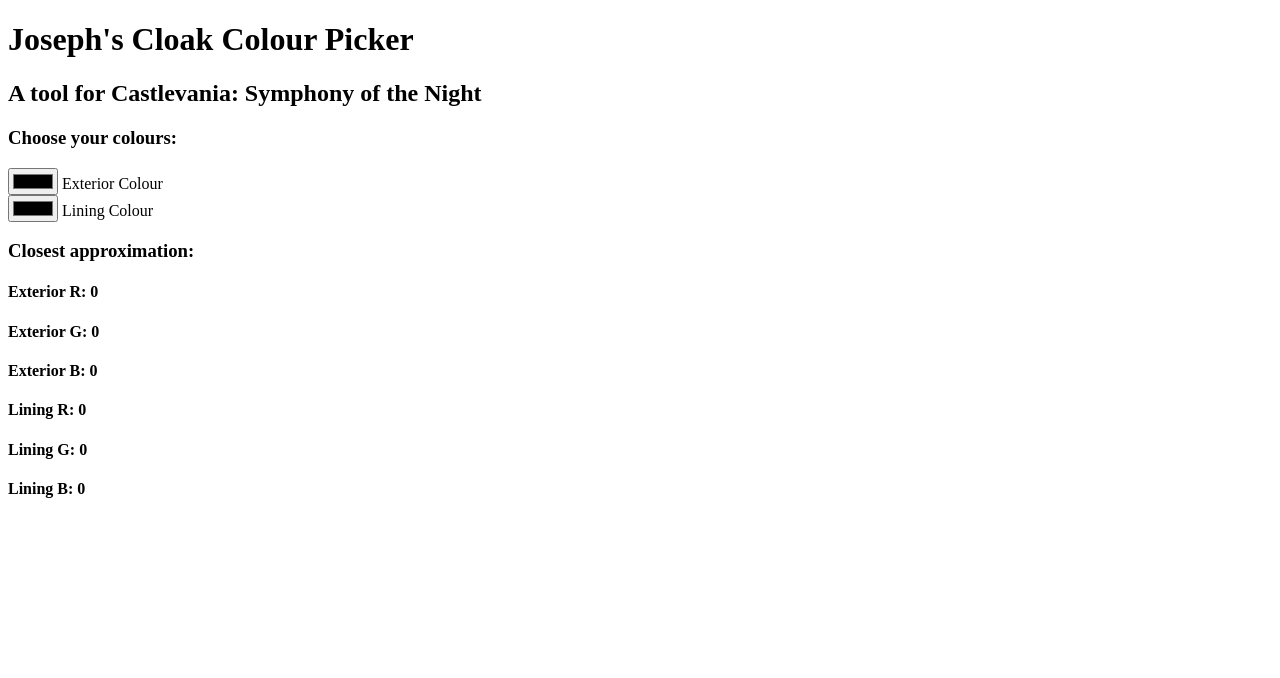
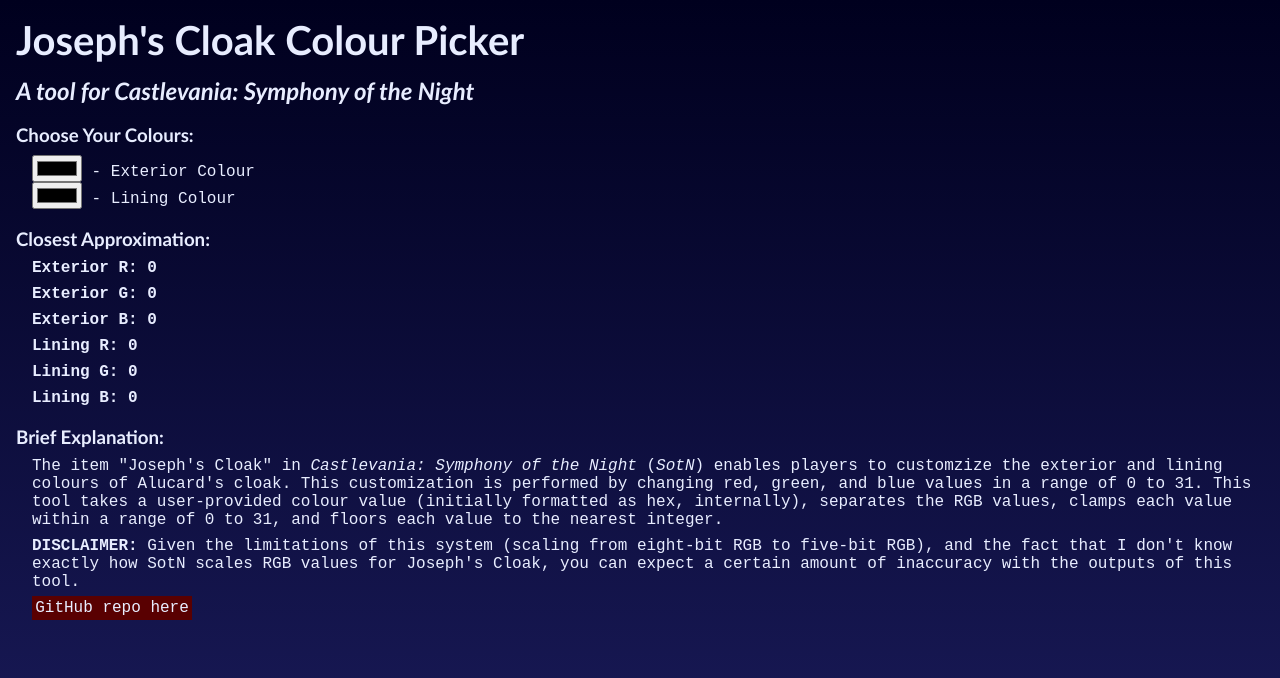
Before and after one commit to Malaert64/SotN-Colour-Picker, a plain HTML site: page index.html in a window 1280 px wide. Drawn offline with Linux system fonts and the light colour scheme.

Commit message:
Done styling.

```diff
--- a/index.html
+++ b/index.html
@@ -5,6 +5,7 @@
     <meta name="viewport" content="width=device-width, initial-scale=1.0">
     <title>SotN Colour Picker</title>
     <link rel="icon" type="image/x-icon" href="JosephsCloak.png">
+    <link rel="stylesheet" href="style.css">
 </head>
 <body>
     <div id="header">
@@ -12,18 +13,18 @@
         <h2>A tool for Castlevania: Symphony of the Night</h2>
     </div>
 
-    <h3>Choose your colours:</h3>
+    <h3>Choose Your Colours:</h3>
 
     <div class="colourpicker">
         <input type="color" id="outer" name="outer" value="#000000">
-        <label for="outer">Exterior Colour</label>
+        <label for="outer">- Exterior Colour</label>
     </div>
     <div class="colourpicker">
         <input type="color" id="inner" name="inner" value="#000000">
-        <label for="inner">Lining Colour</label>
+        <label for="inner">- Lining Colour</label>
     </div>
 
-    <h3>Closest approximation:</h3>
+    <h3>Closest Approximation:</h3>
 
     <div id="output">
         <h4>Exterior R: 0</h4>
@@ -33,6 +34,15 @@
         <h4>Lining G: 0</h4>
         <h4>Lining B: 0</h4>
     </div>
+
+    <h3>Brief Explanation:</h3>
+
+    <div id="explanation">
+        <p>The item "Joseph's Cloak" in <i>Castlevania: Symphony of the Night</i> (<i>SotN</i>) enables players to customzize the exterior and lining colours of Alucard's cloak. This customization is performed by changing red, green, and blue values in a range of 0 to 31. This tool takes a user-provided colour value (initially formatted as hex, internally), separates the RGB values, clamps each value within a range of 0 to 31, and floors each value to the nearest integer.</p>
+        <p><strong>DISCLAIMER:</strong> Given the limitations of this system (scaling from eight-bit RGB to five-bit RGB), and the fact that I don't know exactly how SotN scales RGB values for Joseph's Cloak, you can expect a certain amount of inaccuracy with the outputs of this tool.</p>
+        <p><a href="https://github.com/Malaert64/SotN-Colour-Picker" target="_blank" rel="noopener">GitHub repo here</a></p>
+    </div>
+
     <script src="script.js"></script>
 </body>
 </html>
--- /dev/null
+++ b/style.css
@@ -0,0 +1,55 @@
+/* Background gradient and general rules */
+body {
+  min-height: 100vh;
+  margin: 0 1em 0 1em;
+  background: linear-gradient(
+    to bottom,
+    #00001e 0%,
+    #1a1b5a 100%
+  );
+
+  color: #e8edff;
+}
+
+/* Font stylings */
+h1, h2, h3 {
+  font-family: 'Trebuchet MS', 'Lucida Sans Unicode', 'Lucida Grande', 'Lucida Sans', Arial, sans-serif;
+}
+
+.colourpicker, h4, p {
+  font-family: 'Courier New', Courier, monospace;
+}
+
+/* Spacing and style changes */
+#explanation, #output, .colourpicker {
+  padding: 0em 0em 0em 1em;
+}
+
+#header {
+  padding-top: 1em;
+
+  h1 {
+    font-size: 2.5em;
+    margin: 0em 0em 0.3em 0em;
+  }
+
+  h2 {
+    font-style: italic;
+    margin: 0em;
+  }
+}
+
+h3 {
+  margin: 1em 0em 0.5em 0em;
+}
+
+h4, p {
+  margin: 0.5em 0em 0em 0em;
+}
+
+a {
+  background-color: #590001;
+  color: #e8edff;
+  text-decoration: none;
+  padding: 0.2em;
+}
```
Also changed, not shown: main.css (deleted), 1 other file.
